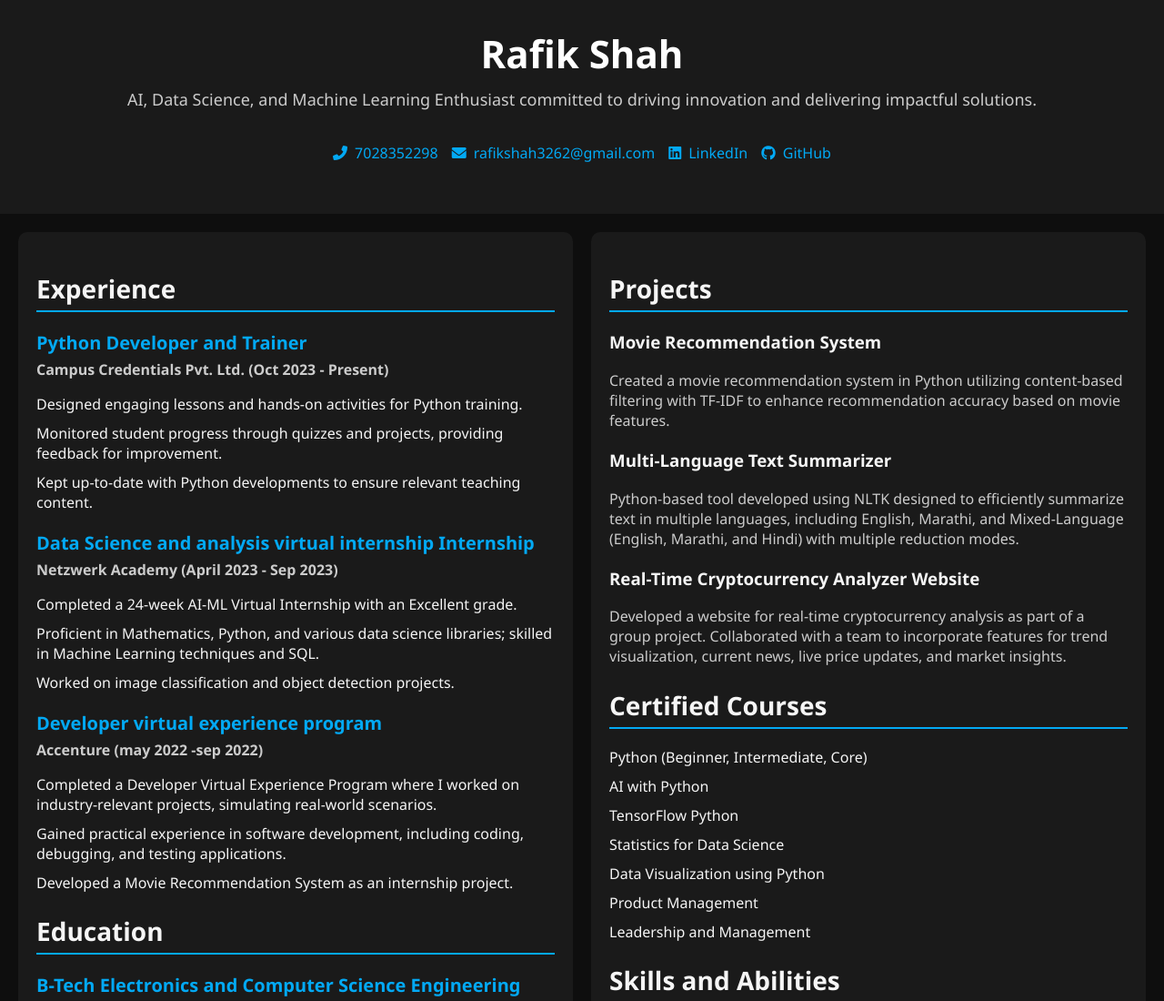
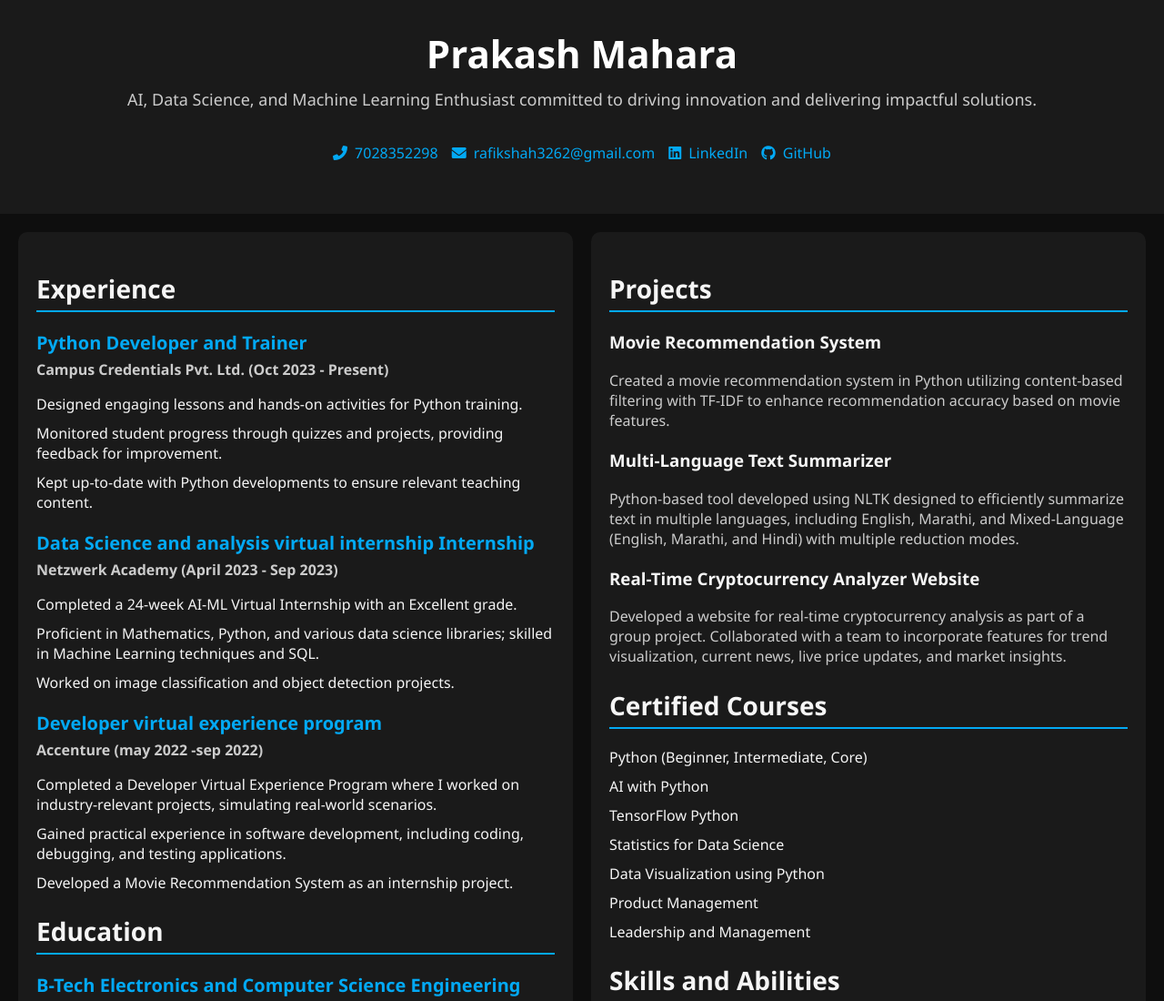
Before and after one commit to p-mahara/My-Resume, a plain HTML site: page index.html in a window 1280 px wide. Shown: the top 1100 px of the page at 91% size. Drawn offline with Linux system fonts and the light colour scheme.

Commit message:
Update index.html

```diff
--- a/index.html
+++ b/index.html
@@ -176,7 +176,7 @@
 
 <body>
     <header>
-        <h1>Rafik Shah</h1>
+        <h1>Prakash Mahara</h1>
         <p>AI, Data Science, and Machine Learning Enthusiast committed to driving innovation and delivering impactful solutions.</p>
         <div class="contact-info">
             <ul>
```
